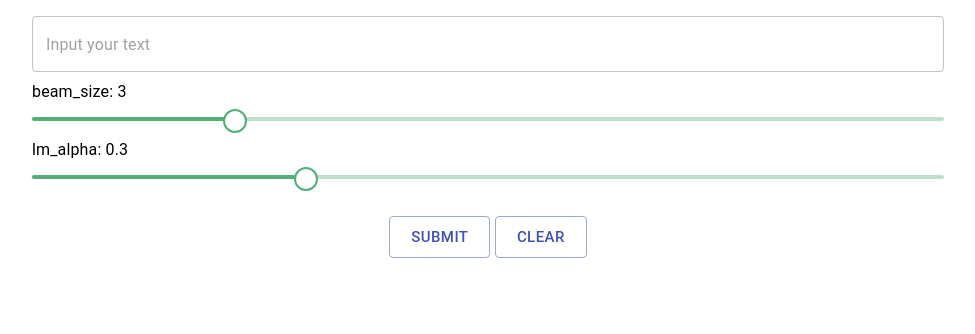
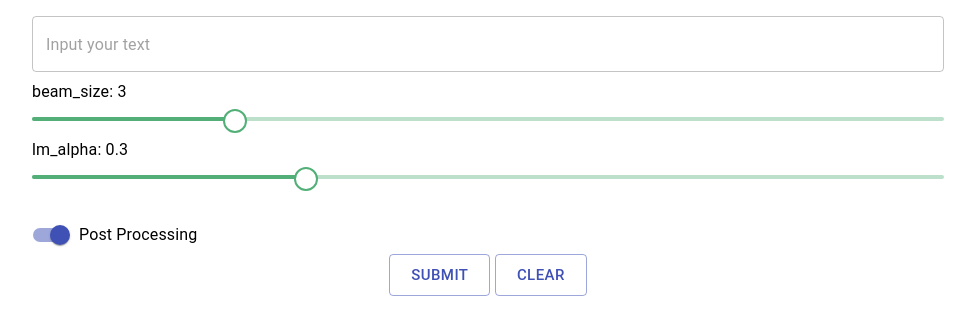
Before and after one commit to vudaoanhtuan/thesis-app, a React (Create React App) app in the folder client/: page / in a window 1280 px wide. Shown: the top 334 px of the page, without its empty margins (152-1127 px from the left). Built offline with nearby package versions, Linux system fonts and the light colour scheme; no server answers.

Commit message:
add option to enable post processing

```diff
--- a/client/src/Form.js
+++ b/client/src/Form.js
@@ -8,6 +8,8 @@ import CircularProgress from '@material-ui/core/CircularProgress';
 import Slider from '@material-ui/core/Slider';
 import Typography from '@material-ui/core/Typography';
 import Tooltip from '@material-ui/core/Tooltip';
+import Switch from '@material-ui/core/Switch';
+import FormControlLabel from '@material-ui/core/FormControlLabel';
 
 import { withStyles, makeStyles } from '@material-ui/core/styles';
 
@@ -53,7 +55,8 @@ class Form extends React.Component {
             input: "",
             beam_size: 3,
             lm_alpha: 0.3,
-            submit_button_available: true
+            submit_button_available: true,
+            post_process: true
         }
     }
 
@@ -75,16 +78,24 @@ class Form extends React.Component {
         })
     };
 
+    handleSwitchPostProcess(event) {
+        this.setState({
+            post_process: !this.state.post_process
+        })
+    }
+
     show_response(event) {
         const element = <CircularProgress/>
         ReactDOM.render(element, document.getElementById("response"))
         const text = this.state.input;
         const lm_alpha = this.state.lm_alpha;
         const beam_size = this.state.beam_size;
+        const post_process = this.state.post_process;
         axios.post(api_address, {
             text: text,
             lm_alpha: lm_alpha,
-            beam_size: beam_size
+            beam_size: beam_size,
+            post_process: post_process
         })
         .then(function (response) {
             const pred = response.data
@@ -139,6 +150,17 @@ class Form extends React.Component {
                     onChange={this.handleSliderLM.bind(this)}
                 />
                 <br></br>
+                <FormControlLabel
+                    control={
+                    <Switch
+                        checked={this.state.post_process}
+                        onChange={this.handleSwitchPostProcess.bind(this)}
+                        name="checkedB"
+                        color="primary"
+                    />
+                    }
+                    label="Post Processing"
+                />
                 </FormControl>
 
                 <Button
```
Also changed, not shown: 2 other files (tests, documents, lock files or other folders).
